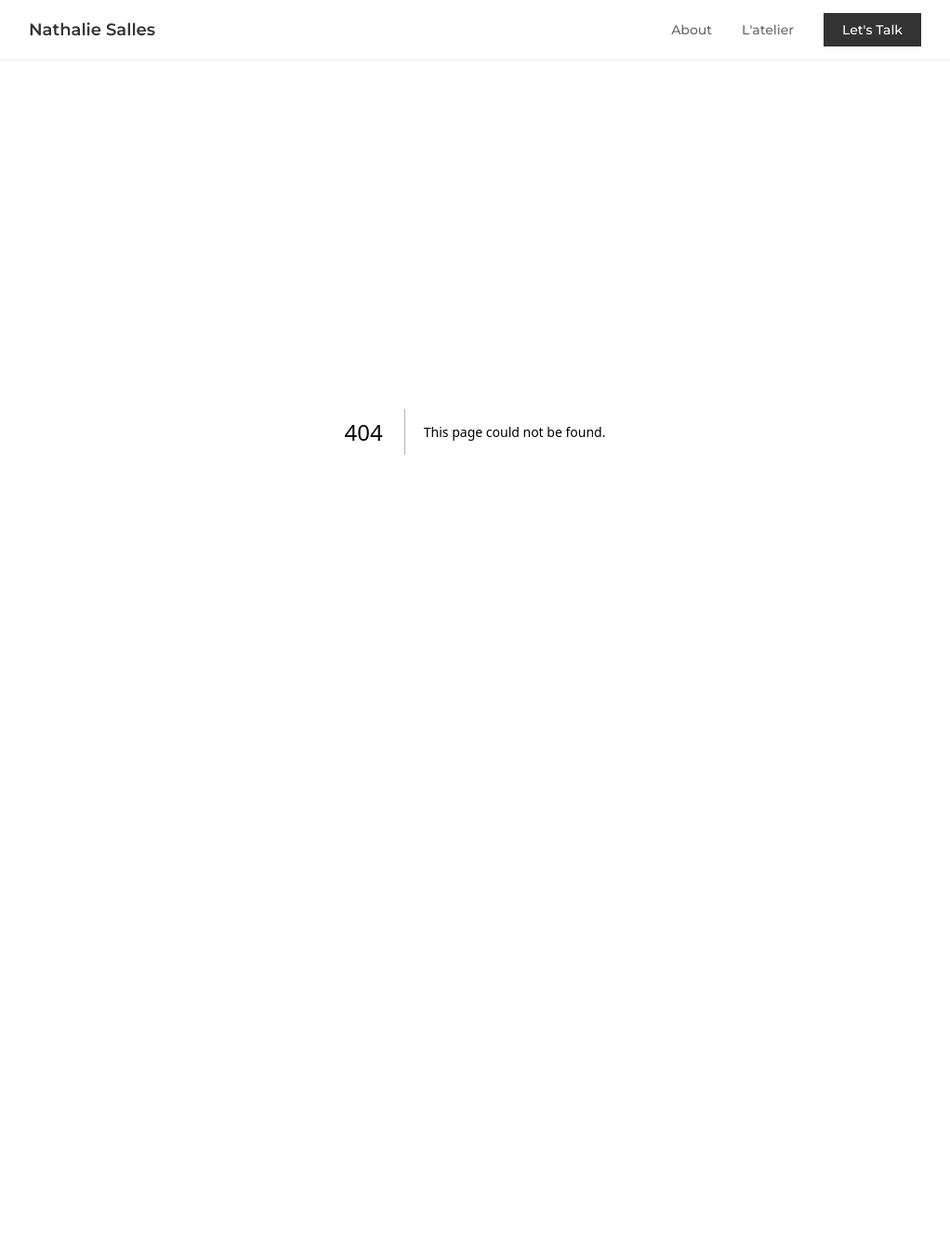
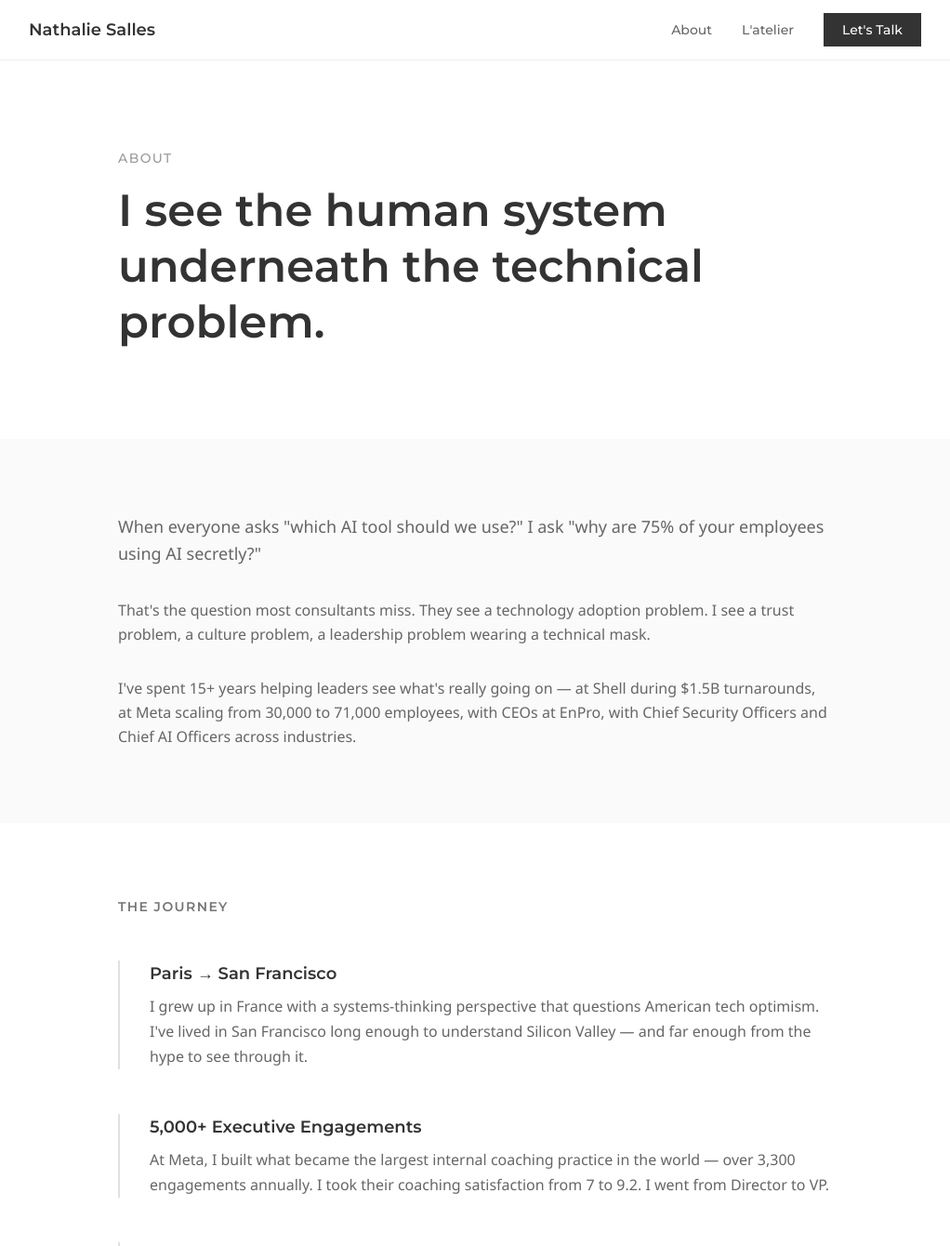
Before and after one commit to nath-maker/abundant-strategies-site, a Next.js app: page /about in a window 1280 px wide. Before the commit this address had no page. Shown: the top 1340 px of the page at 93% size, without its empty margins (129-1151 px from the left). Before the commit the page ends 864 px from the top, so only its background shows below. Built offline with nearby package versions, Linux system fonts and the light colour scheme.

Commit message:
feat: Add About page with full story
- Hero with core insight
- The Story section
- Journey timeline (Paris→SF→Meta→Builder)
- Philosophy/beliefs
- PhD research mention
- CTA

```diff
--- /dev/null
+++ b/src/app/about/page.tsx
@@ -0,0 +1,141 @@
+import type { Metadata } from "next";
+
+export const metadata: Metadata = {
+  title: "About | Nathalie Salles-Olivier",
+  description: "From Paris to Silicon Valley. 15+ years advising CEOs and C-suite leaders at Meta, Google, Shell, NASA. Now building AI systems. Harvard keynote speaker. PhD researcher.",
+};
+
+export default function About() {
+  return (
+    <div className="min-h-screen bg-background">
+      {/* Hero */}
+      <section className="px-6 py-16 md:px-12 md:py-24 lg:px-24">
+        <div className="mx-auto max-w-3xl">
+          <p className="font-display text-sm font-medium uppercase tracking-widest text-cloud">
+            About
+          </p>
+          <h1 className="mt-4 font-display text-3xl font-semibold leading-tight text-ink md:text-4xl lg:text-5xl">
+            I see the human system underneath the technical problem.
+          </h1>
+        </div>
+      </section>
+
+      {/* The Story */}
+      <section className="bg-whisper px-6 py-16 md:px-12 md:py-20 lg:px-24">
+        <div className="mx-auto max-w-3xl space-y-8 text-slate">
+          <p className="text-lg leading-relaxed">
+            When everyone asks "which AI tool should we use?" I ask "why are 75% of your employees using AI secretly?"
+          </p>
+          <p className="leading-relaxed">
+            That's the question most consultants miss. They see a technology adoption problem. I see a trust problem, a culture problem, a leadership problem wearing a technical mask.
+          </p>
+          <p className="leading-relaxed">
+            I've spent 15+ years helping leaders see what's really going on — at Shell during $1.5B turnarounds, at Meta scaling from 30,000 to 71,000 employees, with CEOs at EnPro, with Chief Security Officers and Chief AI Officers across industries.
+          </p>
+        </div>
+      </section>
+
+      {/* The Journey */}
+      <section className="px-6 py-16 md:px-12 md:py-20 lg:px-24">
+        <div className="mx-auto max-w-3xl">
+          <h2 className="font-display text-sm font-semibold uppercase tracking-widest text-mist">
+            The Journey
+          </h2>
+
+          <div className="mt-12 space-y-12">
+            <div className="border-l-2 border-border pl-8">
+              <p className="font-display text-lg font-semibold text-ink">Paris → San Francisco</p>
+              <p className="mt-2 text-slate">
+                I grew up in France with a systems-thinking perspective that questions American tech optimism. I've lived in San Francisco long enough to understand Silicon Valley — and far enough from the hype to see through it.
+              </p>
+            </div>
+
+            <div className="border-l-2 border-border pl-8">
+              <p className="font-display text-lg font-semibold text-ink">5,000+ Executive Engagements</p>
+              <p className="mt-2 text-slate">
+                At Meta, I built what became the largest internal coaching practice in the world — over 3,300 engagements annually. I took their coaching satisfaction from 7 to 9.2. I went from Director to VP.
+              </p>
+            </div>
+
+            <div className="border-l-2 border-border pl-8">
+              <p className="font-display text-lg font-semibold text-ink">Harvard Keynotes</p>
+              <p className="mt-2 text-slate">
+                I've keynoted at Harvard on adult development and the future of executive coaching. Not because I have all the answers — because I'm asking better questions about how leaders grow.
+              </p>
+            </div>
+
+            <div className="border-l-2 border-border pl-8">
+              <p className="font-display text-lg font-semibold text-ink">Now: Builder</p>
+              <p className="mt-2 text-slate">
+                I've never written a line of code. Not one. But I build production AI systems — research pipelines, multi-agent teams, custom tools. If I can build this, you can learn to lead this.
+              </p>
+            </div>
+          </div>
+        </div>
+      </section>
+
+      {/* The Philosophy */}
+      <section className="bg-whisper px-6 py-16 md:px-12 md:py-20 lg:px-24">
+        <div className="mx-auto max-w-3xl">
+          <h2 className="font-display text-2xl font-semibold text-ink md:text-3xl">
+            What I Believe
+          </h2>
+
+          <div className="mt-10 space-y-6 text-slate">
+            <p className="leading-relaxed">
+              <strong className="text-ink">AI amplifies what's already there.</strong> If your culture has trust problems, AI will surface them faster. If your leadership has blind spots, AI will expose them.
+            </p>
+            <p className="leading-relaxed">
+              <strong className="text-ink">The human questions come first.</strong> Before "which model?" comes "what are we actually trying to solve?" Before "how fast?" comes "what are we willing to break?"
+            </p>
+            <p className="leading-relaxed">
+              <strong className="text-ink">Honesty, even when it's uncomfortable.</strong> I don't tell leaders what they want to hear. I help them see what they need to see. That's not always comfortable — but it's always useful.
+            </p>
+            <p className="leading-relaxed">
+              <strong className="text-ink">Building beats theorizing.</strong> Most consultants hand you PowerPoints. I build working systems. There's no substitute for making something real.
+            </p>
+          </div>
+        </div>
+      </section>
+
+      {/* The Research */}
+      <section className="px-6 py-16 md:px-12 md:py-20 lg:px-24">
+        <div className="mx-auto max-w-3xl">
+          <h2 className="font-display text-sm font-semibold uppercase tracking-widest text-mist">
+            Current Research
+          </h2>
+
+          <div className="mt-8 space-y-6 text-slate">
+            <p className="text-lg leading-relaxed text-ink">
+              I'm completing a PhD studying how AI systems affect career advancement — specifically whether they help or hurt.
+            </p>
+            <p className="leading-relaxed">
+              91% of HR professionals expect AI to transform their departments. But there's almost no research on whether these systems perpetuate bias or promote equity. That's the gap I'm addressing.
+            </p>
+            <p className="leading-relaxed">
+              I've built a custom research pipeline that's analyzed 864+ academic papers — because I don't just study AI. I use AI to study AI.
+            </p>
+          </div>
+        </div>
+      </section>
+
+      {/* CTA */}
+      <section className="bg-whisper px-6 py-20 md:px-12 lg:px-24">
+        <div className="mx-auto max-w-2xl text-center">
+          <h2 className="font-display text-2xl font-semibold text-ink md:text-3xl">
+            Want to work together?
+          </h2>
+          <p className="mt-6 text-slate">
+            I work with leaders who are ready to think differently about AI — not just adopt it, but lead through it.
+          </p>
+          <a
+            href="/#contact"
+            className="mt-10 inline-block bg-ink px-8 py-4 font-display text-sm font-medium tracking-wide text-background transition-colors hover:bg-stone"
+          >
+            Start a Conversation
+          </a>
+        </div>
+      </section>
+    </div>
+  );
+}
```
